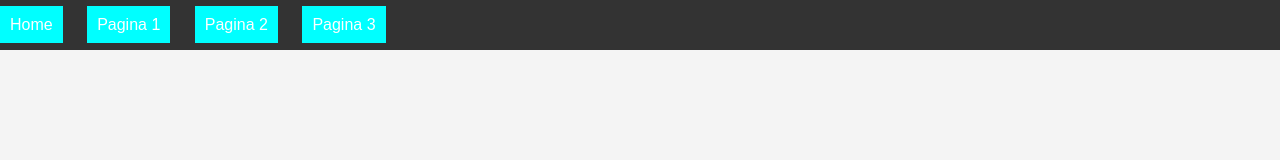
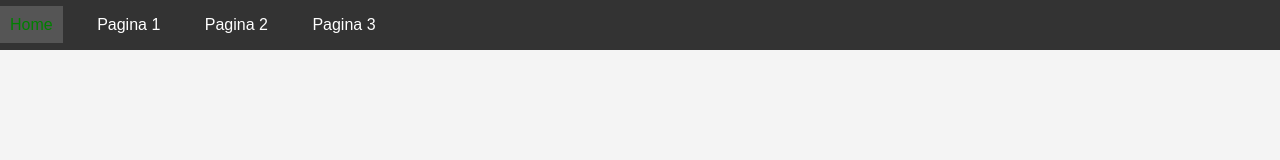
Before and after one commit to Thomas-Evangelista/Aula_Menus, a plain HTML site: page index.html in a window 1280 px wide. In both pictures the pointer is over the link "Home". Drawn offline with Linux system fonts and the light colour scheme.

Commit message:
Alteração css

```diff
--- a/css/style.css
+++ b/css/style.css
@@ -17,13 +17,16 @@ ul{
 }
 li{
     display: inline-block;
-    background-color: #ccc;
     margin-right: 20px;
 }
-
 a{
     color: white;
     text-decoration: none;
-    background-color: aqua;
     padding: 10px;
 }
+/*hover serve para animar o objeto quando o mouse passa por cima*/
+a:hover{
+    background-color: #555;
+    color: green;
+    transition: 0.5s ease-in-out;
+}
```
